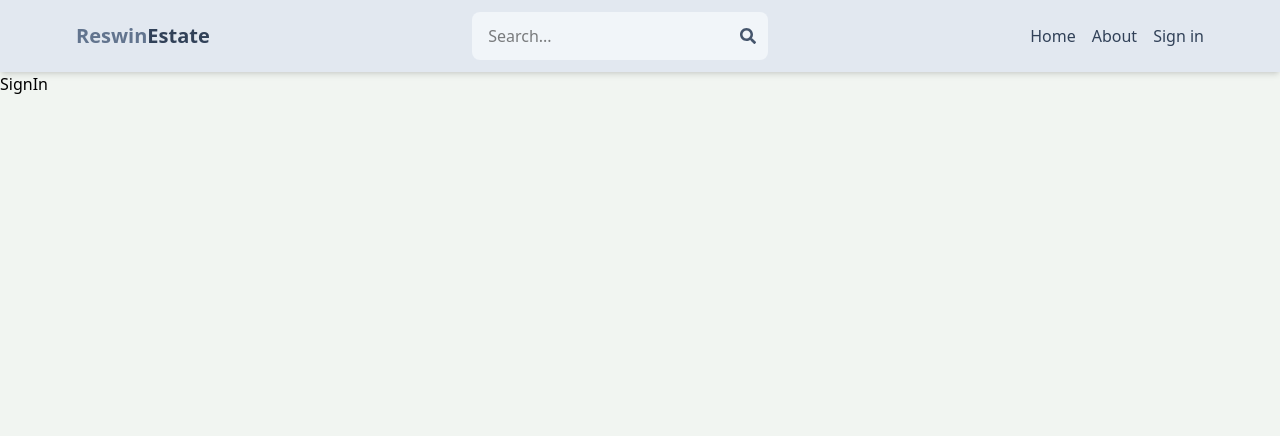
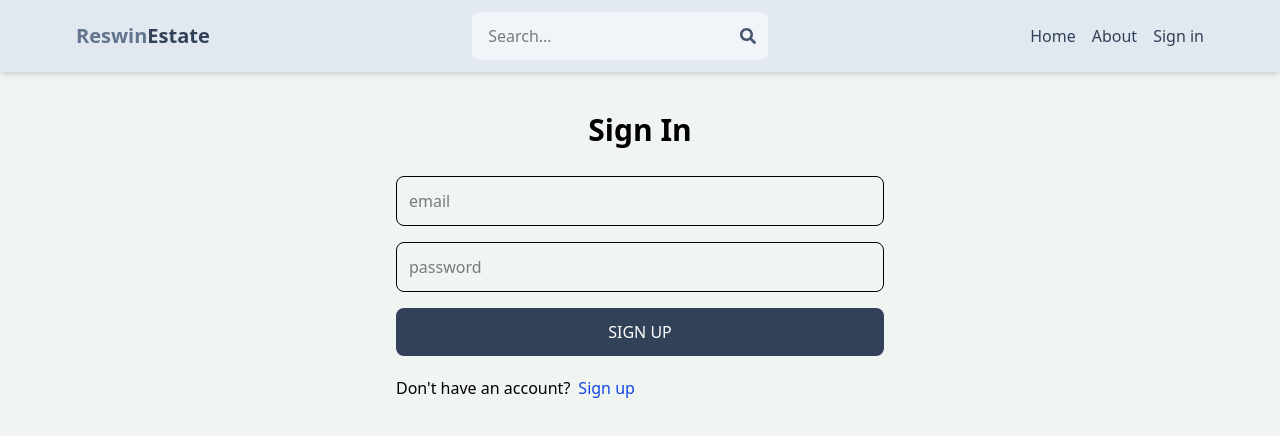
Before and after one commit to harini322d/mern-estate, a React (Vite) app in the folder client/: page /sign-in in a window 1280 px wide. Shown: the top 436 px of the page. Built offline with nearby package versions, Linux system fonts and the light colour scheme.

Commit message:
complete sign-in page functionality

```diff
--- a/client/src/pages/Signin.jsx
+++ b/client/src/pages/Signin.jsx
@@ -1,9 +1,63 @@
 import React from 'react'
+import { Link, useNavigate } from 'react-router-dom'
+import { useState } from 'react'
+// Importing necessary libraries and hooks from React and React Router
+export default function Signin() {
+  const [formData, setFormData] = useState({});
+  const [error, setError] = useState(null);
+  const [loading, setLoading] = useState(false);//useState is a hook that allows you to add state to functional components
+  const Navigate = useNavigate();//useNavigate is a hook that allows you to navigate to different routes in your application
+  const handleChange = (e) => {
+    setFormData({
+      ...formData,
+      [e.target.id]: e.target.value
+    });
+  }
+console.log(formData);
+const handleSubmit = async(e) => {
+  e.preventDefault();//this prevents refreshing the page when the form is submitted
+  try {
+    setLoading(true);
+  const res =await fetch('/api/auth/signin',{
+    method: 'POST',
+    headers: {
+      'Content-Type': 'application/json',
+    },
+    body: JSON.stringify(formData),
+  });
+  const data = await res.json();
+   console.log(data);
+  if(data.success === false){
+    setLoading(false);
+    setError(data.message);
+    return;
+  }
+  setLoading(false);
+  setError(null);
+  Navigate('/');//this will redirect the user to the sign-in page after successful signup
+  } catch (error) {
+    setLoading(false);
+    setError(error.message);
+  }
+  };
 
-export default function Signin() {
+
   return (
-    <div>
-      SignIn
+    <div className='p-3 max-w-lg mx-auto' >
+      <h1 className='text-3xl text-center font-semibold my-7'>Sign In</h1>
+      <form onSubmit ={handleSubmit} className='flex flex-col gap-4 '>
+         <input type="email" placeholder='email' className='border p-3 rounded-lg' id='email' onChange={handleChange}/>
+          <input type="password" placeholder='password' className='border p-3 rounded-lg' id='password' onChange={handleChange}/>
+          <button disabled={loading} className='bg-slate-700 text-white p-3 rounded-lg uppercase hover:opacity-95 disables:opacity-80'>{loading?'Loading...': 'Sign Up' }</button>
+      </form>
+      <div className='flex gap-2 mt-5'>
+        <p>Don't have an account?</p>
+        <Link to ={"/sign-up"}>
+        <span className='text-blue-700'> Sign up</span>
+        </Link>
+      </div>
+      {error && <p className='text-red-500 mt-3'>{error}</p>}
     </div>
   )
 }
+// This is a simple sign-up page component that allows users to create an account.
```
